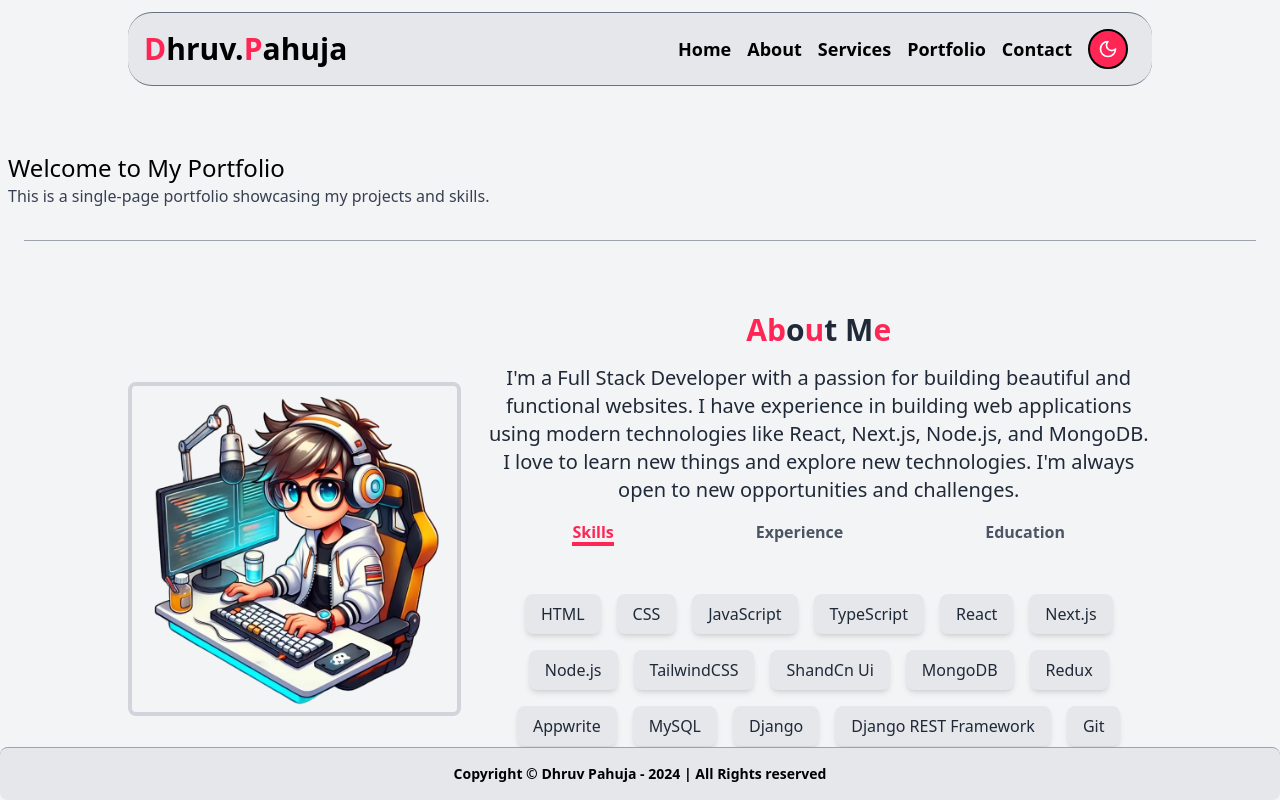
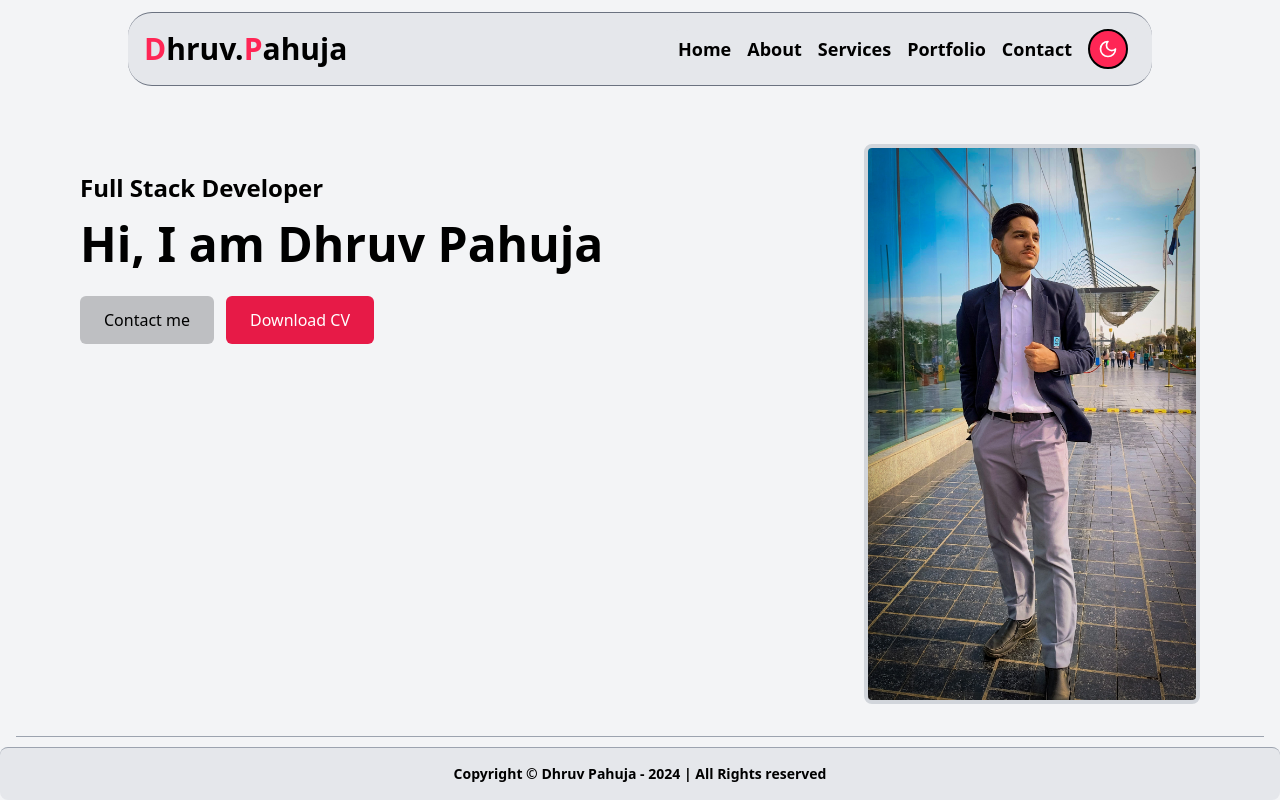
Before and after one commit to Dhruv-pahuja/Portfolio, a React (Vite) app in the folder frontend/: page / in a window 1280 px wide. Shown: the top 800 px of the page. Built offline with nearby package versions, Linux system fonts and the light colour scheme.

Commit message:
create Home component

```diff
--- a/frontend/src/App.tsx
+++ b/frontend/src/App.tsx
@@ -1,16 +1,13 @@
 import React from 'react';
-import {Layout,Contact,About} from "./components/index"
+import {Layout,Contact,About,Home} from "./components/index"
 
 const App: React.FC = () => {
   return (
     <Layout >
-      <section id='home' className="p-2 mt-[18vh] dark:text-white w-full">
-        <h1 className="text-2xl dark:text-white">Welcome to My Portfolio</h1>
-        <p className="text-gray-700 dark:text-gray-300 ">
-          This is a single-page portfolio showcasing my projects and skills.
-        </p>
+      <section  className=" mt-[18vh] dark:text-white w-full">
+        <Home />
         <hr className='mt-8 mx-4 border-gray-400' />
-        <About/>
+        <About />
         <hr className='mt-8 mx-4 border-gray-400' />
         <Contact/>
       </section>
--- a/frontend/src/components/Contact.tsx
+++ b/frontend/src/components/Contact.tsx
@@ -35,7 +35,7 @@ const Contact: React.FC = () => {
   };
 
   return (
-    <section id="contact" className="min-h-[90vh] flex flex-col md:flex-row items-center justify-between justify-items-center  px-4 py-6 bg-gray-100 dark:bg-black text-gray-800 dark:text-white md:mb-4 mb-7">
+    <section id="contact" className="min-h-[90vh] flex flex-col md:flex-row items-center justify-between justify-items-center px-5 py-6 bg-gray-100 dark:bg-black text-gray-800 dark:text-white md:mb-4 mb-7">
       <div className="space-y-8 md:w-1/2 w-[80vh] flex flex-col items-center self-center md:items-start place-content-center justify-around mt-7 md:mt-0 md:ml-12">
         <h2 className="text-3xl sm:text-4xl font-bold text-center md:text-left">
           Contact Me
@@ -67,7 +67,7 @@ const Contact: React.FC = () => {
           </a>
         </div>
         <div className="flex justify-center md:justify-start">
-          <button className="px-6 py-3 bg-[#e71a47] text-white rounded-md hover:bg-[#d9163f] transition">
+          <button className="px-6 py-3 bg-[#e71a47] text-white rounded-md hover:bg-[#b00e31] transition">
             Download CV
           </button>
         </div>
--- a/frontend/src/components/Experience.tsx
+++ b/frontend/src/components/Experience.tsx
@@ -19,7 +19,7 @@ const Experience: React.FC = () => {
   ];
 
   return (
-    <div className="flex flex-col gap-8 mt-4 mx-h-[420px] overflow-auto">
+    <div className="flex flex-col gap-8 mt-4 mx-h-[420px] overflow-auto md:overflow-visible">
       {experiences.map((exp, index) => (
         <div
           key={index}
--- /dev/null
+++ b/frontend/src/components/Home.tsx
@@ -0,0 +1,38 @@
+import React from 'react';
+import './Navbar.css'
+
+const Home:React.FC = () => {
+
+  const handleScroll = (id: string) => {
+    const section = document.getElementById(id);
+    if (section) {
+      section.classList.add("pop-effect");
+
+      section.scrollIntoView({ behavior: "smooth" });
+
+      setTimeout(() => {
+        section.classList.remove("pop-effect");
+      }, 500);
+
+    }
+  };
+    return (
+        <section id='home' className='mt-5 mb-4'>
+            <div className='flex justify-between mx-10' >
+                <div className='space-y-4 mt-7 mx-10'>
+                    <h3 className='text-2xl font-semibold'> Full Stack Developer</h3>
+                    <p className='text-5xl  font-bold'>Hi, I am <span>D</span>hruv <span>P</span>ahuja </p>
+                    <div>
+                        <button  className='px-6 py-3 text-black dark:bg-gray-300 bg-[#bebfc2] rounded-md dark:hover:bg-gray-400 hover:bg-[#b3b4b5] transition' onClick={()=>handleScroll('contact')}>Contact me</button>
+                        <button className='m-3 px-6 py-3 bg-[#e71a47] text-white rounded-md hover:bg-[#b00e31] transition'>Download CV</button>
+                    </div>
+                </div>
+                <div className='h-[70vh]  mx-10 hidden md:block rounded-lg overflow-hidden border-4 border-gray-300 dark:border-gray-700'>
+                    <img src="/Dhruv.jpg" alt="Drhuv" className='object-cover w-full h-full '/>
+                </div>
+            </div>
+        </section>
+    );
+}
+
+export default Home;
--- a/frontend/src/components/Skills.tsx
+++ b/frontend/src/components/Skills.tsx
@@ -26,7 +26,7 @@ const skills = [
 
 const Skills:React.FC = () => {
     return (
-        <div className='mt-4 max-h-[420px] overflow-auto'>
+        <div className='mt-4 max-h-[420px] overflow-auto md:overflow-visible'>
           <motion.div
             className="flex flex-wrap gap-4 justify-center"
             initial="hidden"
--- a/frontend/src/components/index.ts
+++ b/frontend/src/components/index.ts
@@ -6,5 +6,6 @@ import About from "./About";
 import Skills from "./Skills";
 import Experience from "./Experience";
 import Education from "./Education";
+import Home from "./Home";
 
-export { Layout, Navbar, Contact, ToggleThemeBtn, About,Skills,Experience,Education };
+export { Layout, Navbar, Contact, ToggleThemeBtn, About,Skills,Experience,Education,Home };
```
Also changed, not shown: frontend/public/Dhruv.jpg (added).
